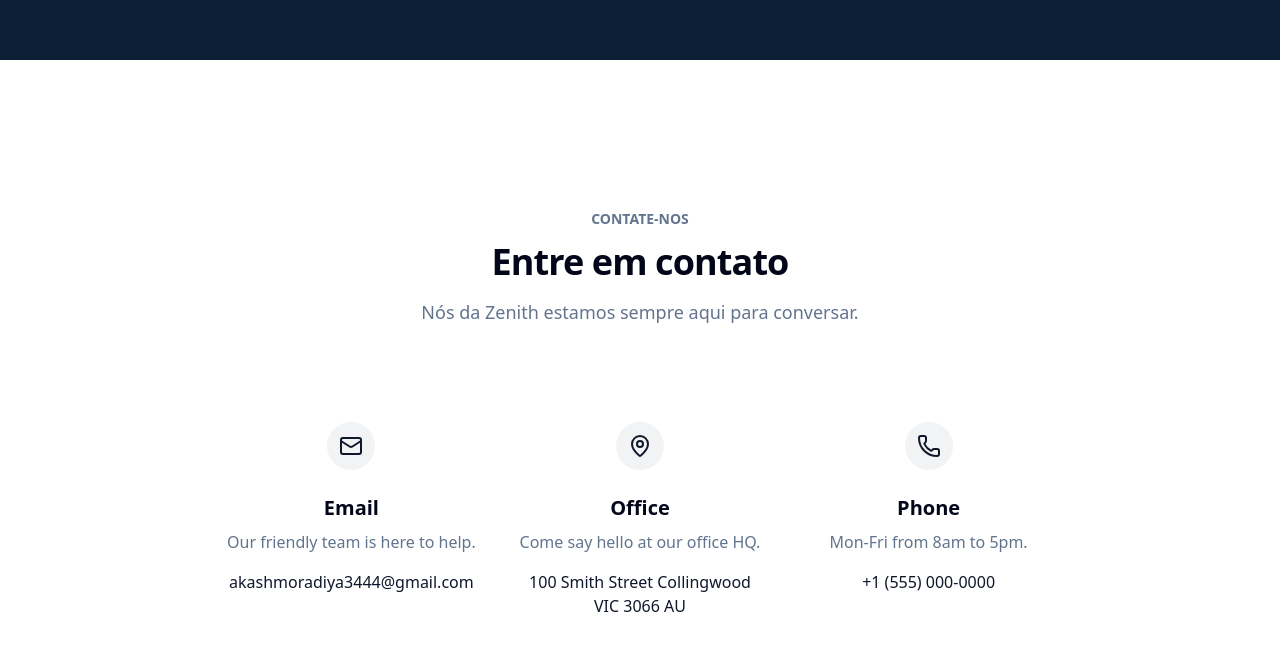
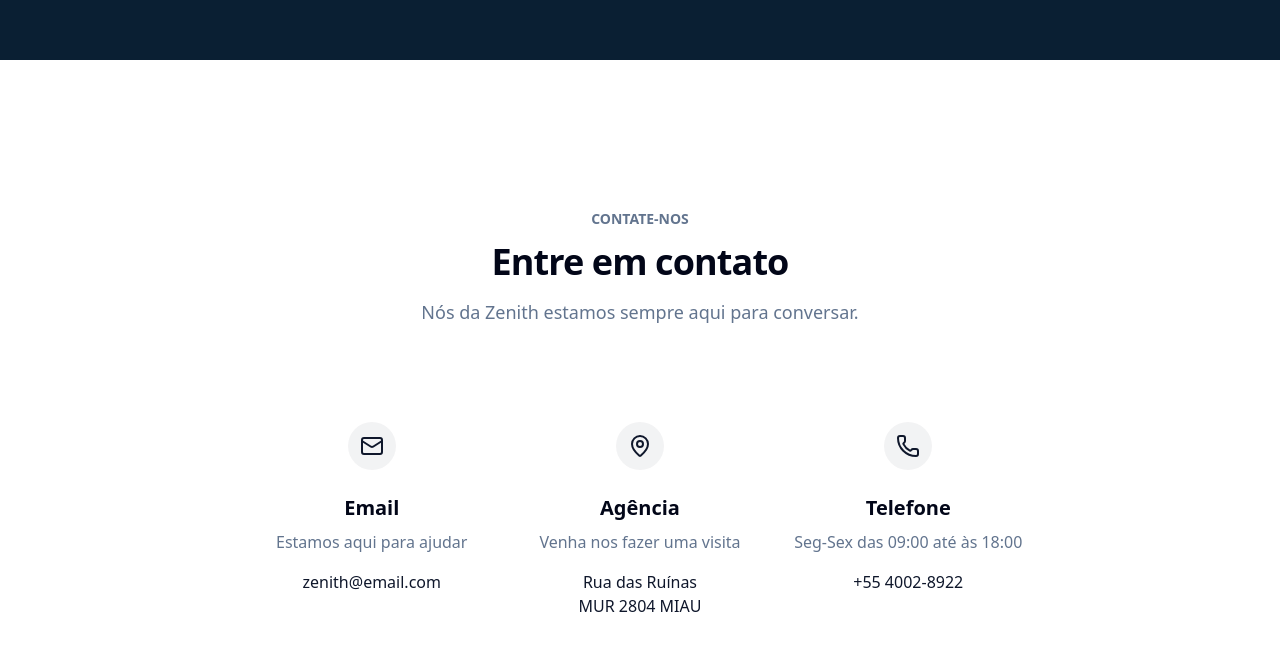
Before and after one commit to lilo-error404/zenith, a Next.js app: page / in a window 1280 px wide. Shown: the part 804-1454 px from the top of the page. Built offline with nearby package versions, Linux system fonts and the light colour scheme.

Commit message:
fix Contact

```diff
--- a/src/components/contact-01/contact-01.jsx
+++ b/src/components/contact-01/contact-01.jsx
@@ -22,12 +22,12 @@ const Contact01Page = () => (
           </div>
           <h3 className="mt-6 font-semibold text-xl">Email</h3>
           <p className="mt-2 text-muted-foreground">
-            Our friendly team is here to help.
+            Estamos aqui para ajudar
           </p>
           <Link
             className="mt-4 font-medium text-primary"
-            href="mailto:akashmoradiya3444@gmail.com">
-            akashmoradiya3444@gmail.com
+            href="mailto:zenith@email.com">
+            zenith@email.com
           </Link>
         </div>
         <div className="text-center flex flex-col items-center">
@@ -35,15 +35,15 @@ const Contact01Page = () => (
             className="h-12 w-12 flex items-center justify-center bg-primary/5 dark:bg-primary/10 text-primary rounded-full">
             <MapPinIcon />
           </div>
-          <h3 className="mt-6 font-semibold text-xl">Office</h3>
+          <h3 className="mt-6 font-semibold text-xl">Agência</h3>
           <p className="mt-2 text-muted-foreground">
-            Come say hello at our office HQ.
+            Venha nos fazer uma visita
           </p>
           <Link
             className="mt-4 font-medium text-primary"
-            href="https://map.google.com"
+            href="https://www.google.com/maps/@32.62814,129.7380294,2a,89y,12.53h,76.68t/data=!3m8!1e1!3m5!1sMrdUtmuGxFIAAAQIt4-Z5Q!2e0!6shttps:%2F%2Fstreetviewpixels-pa.googleapis.com%2Fv1%2Fthumbnail%3Fcb_client%3Dmaps_sv.tactile%26w%3D900%26h%3D600%26pitch%3D13.319999999999993%26panoid%3DMrdUtmuGxFIAAAQIt4-Z5Q%26yaw%3D12.53!7i13312!8i6656!4b1?authuser=0&entry=ttu&g_ep=EgoyMDI1MDkyMy4wIKXMDSoASAFQAw%3D%3D"
             target="_blank">
-            100 Smith Street Collingwood <br /> VIC 3066 AU
+            Rua das Ruínas <br /> MUR 2804 MIAU
           </Link>
         </div>
         <div className="text-center flex flex-col items-center">
@@ -51,12 +51,12 @@ const Contact01Page = () => (
             className="h-12 w-12 flex items-center justify-center bg-primary/5 dark:bg-primary/10 text-primary rounded-full">
             <PhoneIcon />
           </div>
-          <h3 className="mt-6 font-semibold text-xl">Phone</h3>
-          <p className="mt-2 text-muted-foreground">Mon-Fri from 8am to 5pm.</p>
+          <h3 className="mt-6 font-semibold text-xl">Telefone</h3>
+          <p className="mt-2 text-muted-foreground">Seg-Sex das 09:00 até às 18:00</p>
           <Link
             className="mt-4 font-medium text-primary"
-            href="tel:akashmoradiya3444@gmail.com">
-            +1 (555) 000-0000
+            href="tel:zenith@email.com">
+            +55 4002-8922
           </Link>
         </div>
       </div>
```
